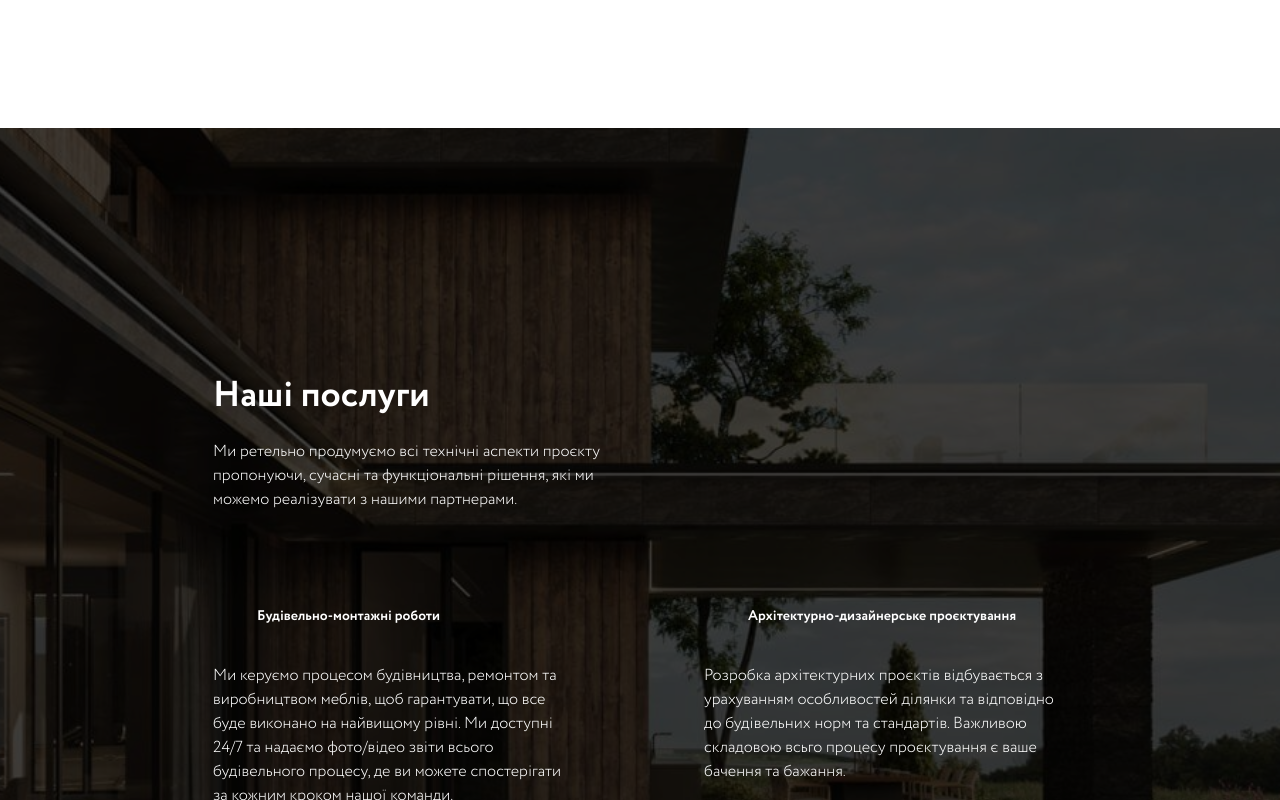
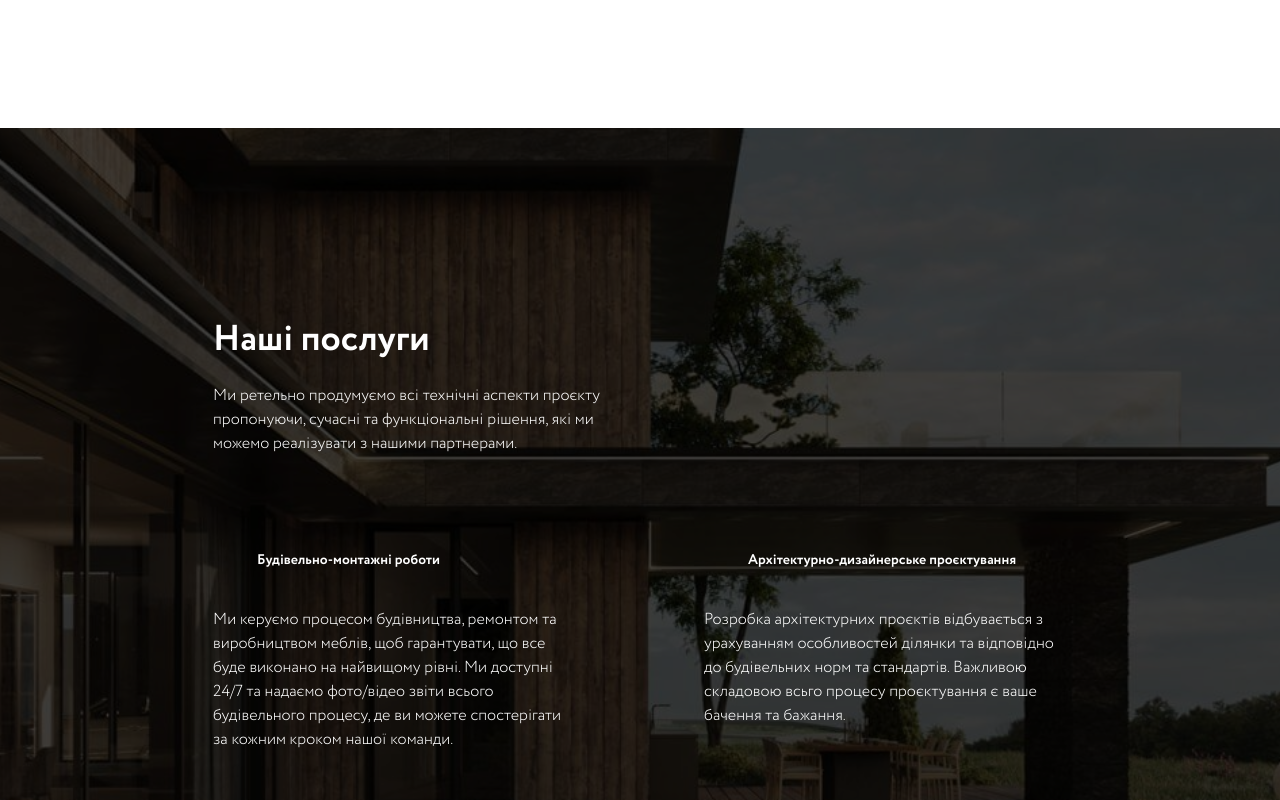
Before and after one commit to nikolaynizruhin/asty, a Next.js app: page / in a window 1280 px wide. Shown: the part 3460-4260 px from the top of the page. Built offline with nearby package versions, Linux system fonts and the light colour scheme.

Commit message:
Update spacing

```diff
--- a/components/home/columns.tsx
+++ b/components/home/columns.tsx
@@ -4,7 +4,7 @@ import Container from "@/components/container";
 
 export default function Columns({ id, title, heading, children, button }: { id: string, title: string, heading: string, children: React.ReactNode, button?: React.ReactNode }) {
   return (
-    <div id={id} className="bg-white py-14 sm:py-48">
+    <div id={id} className="bg-white py-14 md:py-32 xl:py-48">
       <Title text={title} className="-mb-[8vw] 2xl:-mb-[10vw] mx-[9vw] hidden md:flex" />
       <Container>
         <Heading className="max-w-[250px]" isDark>{heading}</Heading>
--- a/components/home/services.tsx
+++ b/components/home/services.tsx
@@ -31,7 +31,7 @@ const services: Media[] = [
 export default function Services() {
   return (
     <div className="bg-[#1a1a1a]">
-      <div className="relative isolate overflow-hidden pt-14">
+      <div className="relative isolate overflow-hidden">
         <Image
           src="/images/services.jpg"
           alt={addMetadata('Послуги')}
```
